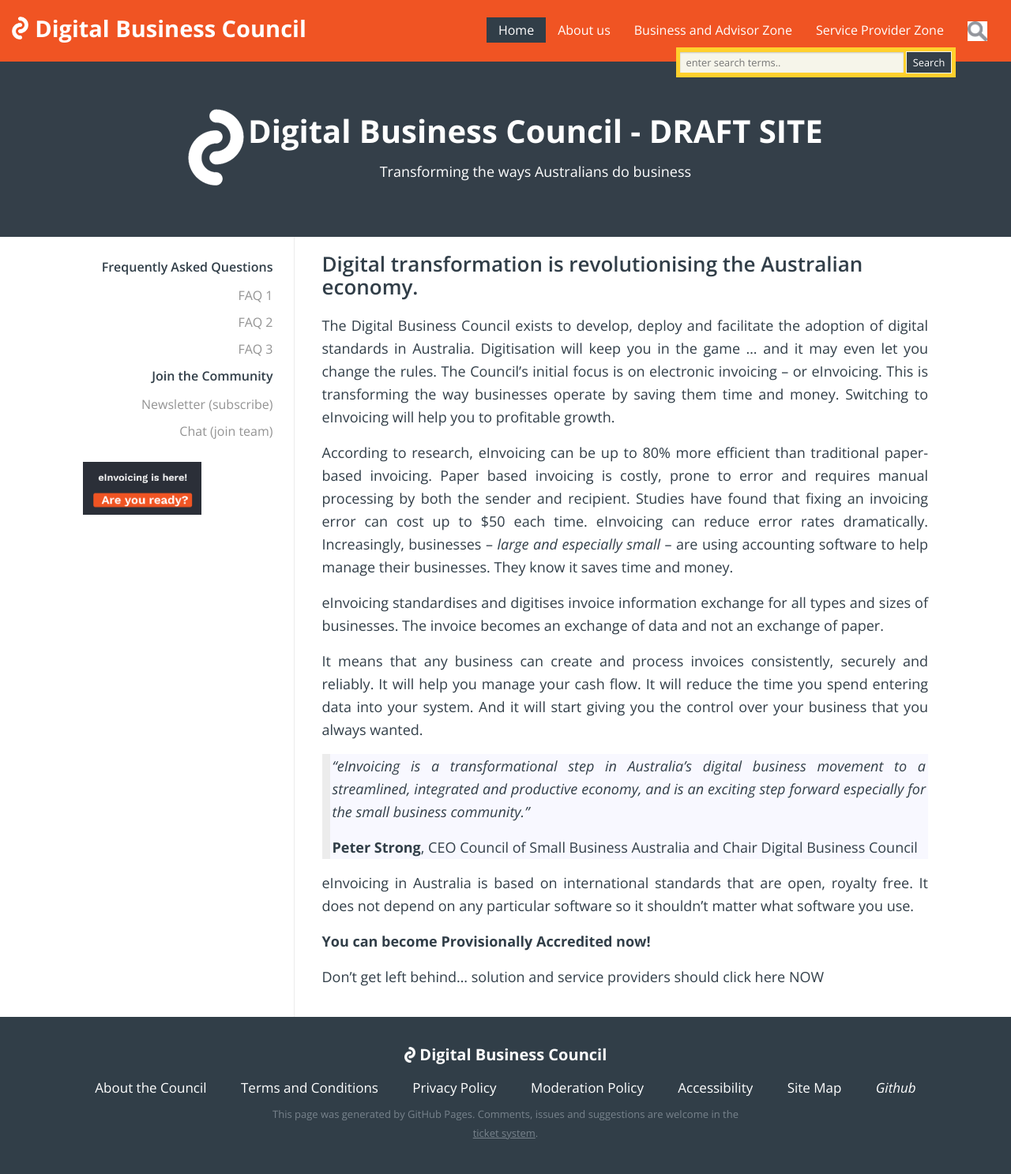
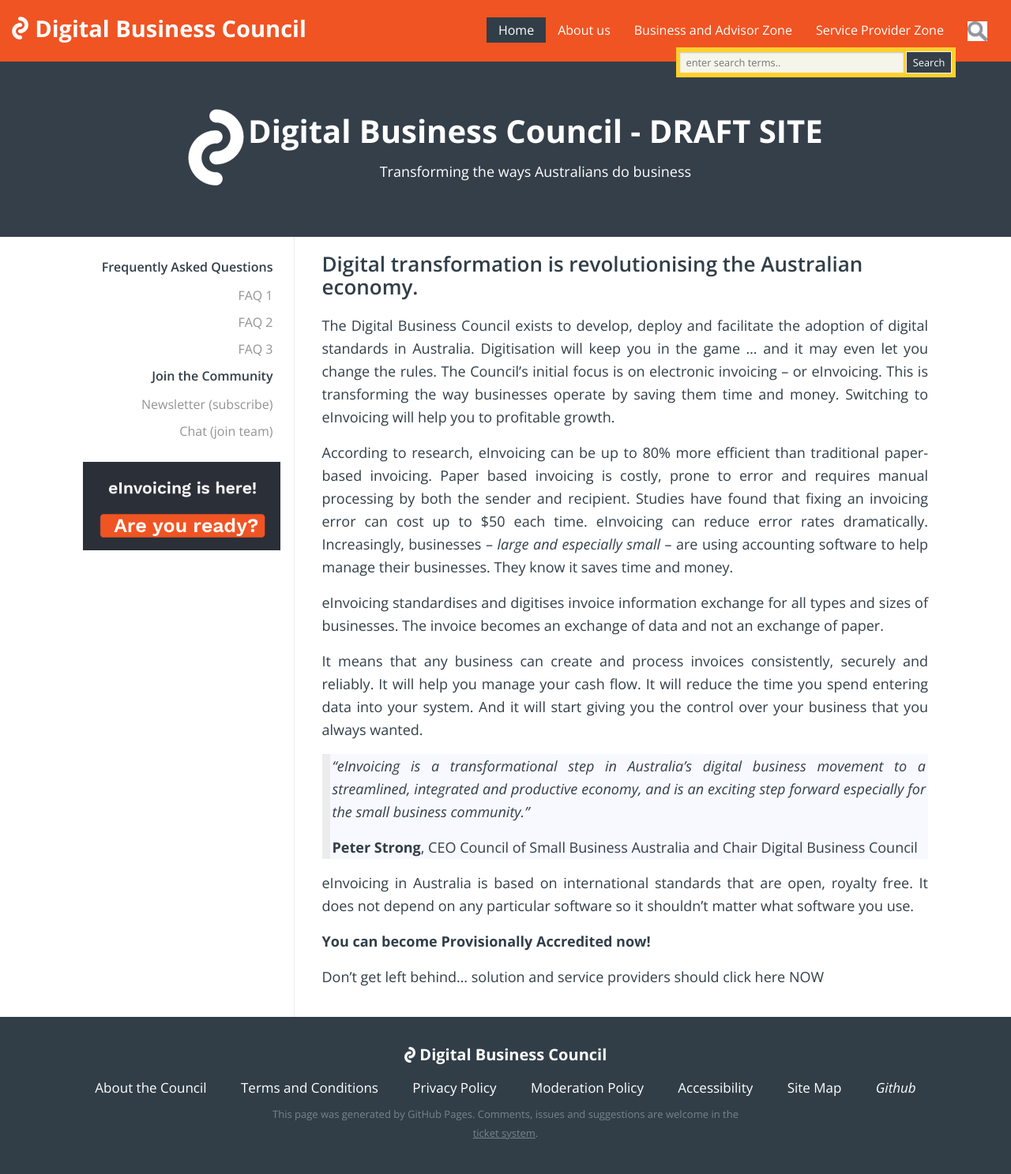
Before and after one commit to Digital-Business-Council/Digital-Business-Council.github.io, a Jekyll site: the page built from index.md, in a window 1280 px wide. Shown: the whole page at 79% size. Built offline with Jekyll 4.4.1, drawn with Linux system fonts in a browser that asks for light colours; our own code applies the rules of GitHub Pages for plain Markdown files.

Commit message:
Update sidebar-menu.html

```diff
--- a/_includes/sidebar-menu.html
+++ b/_includes/sidebar-menu.html
@@ -8,5 +8,5 @@
     <li><a href="http://eepurl.com/ctZ6hf" target="_blank">Newsletter (subscribe)</a></li>
     <li><a href="http://chat.ausdigital.org" target="_blank">Chat (join team)</a></li>
     <br>
-    <img src="{{site.url}}/images/eInvoicing-is-here.png" width="150px">
+    <img src="{{site.url}}/images/eInvoicing-is-here.png" width="250px">
 </ul>
```
